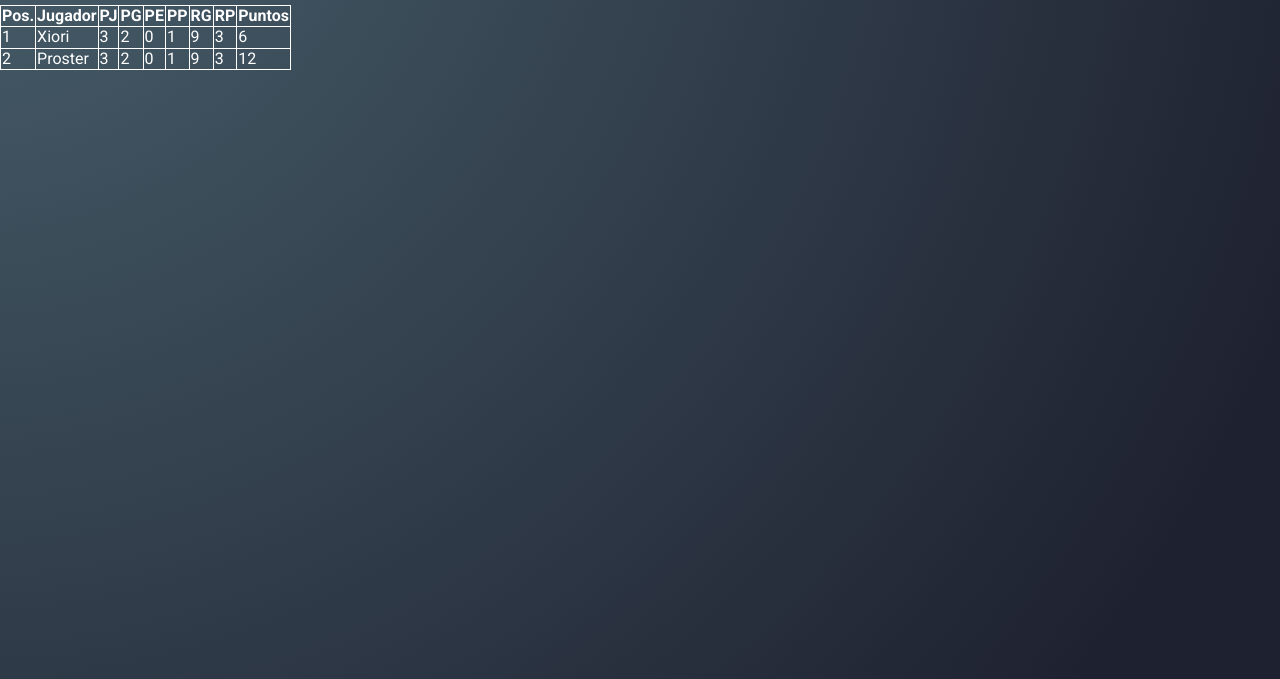
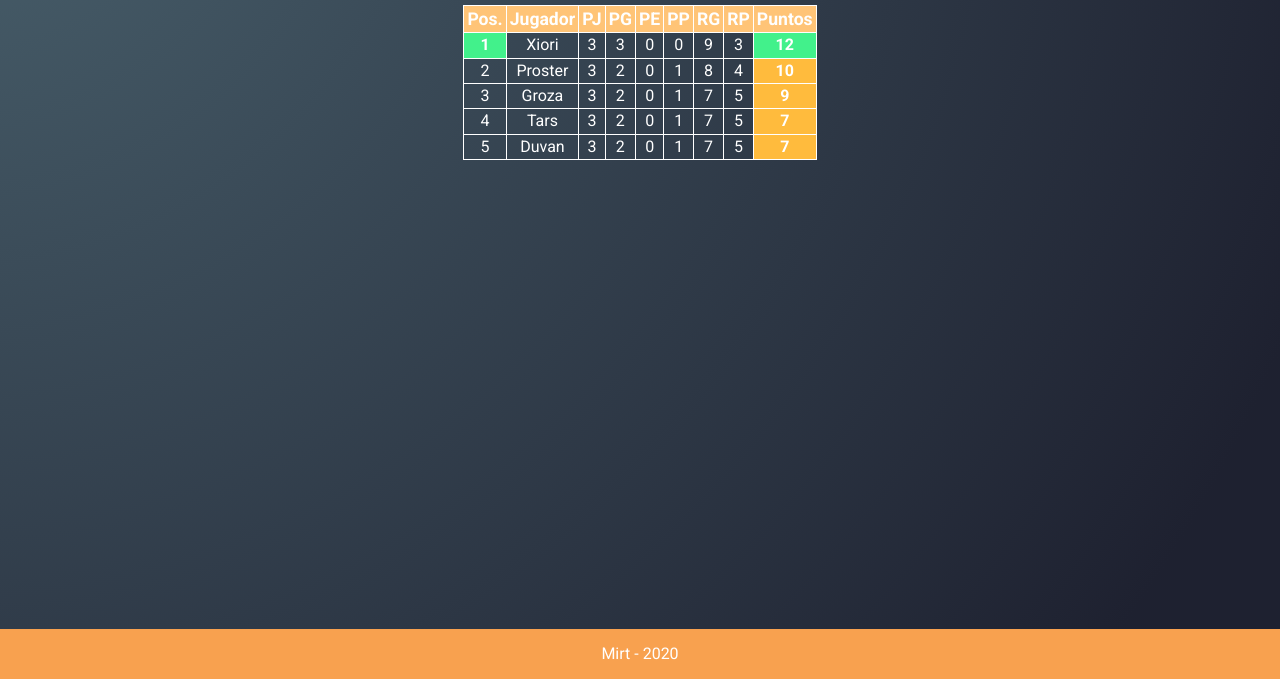
Before and after one commit to Mirt-one/liga-pvp, a plain HTML site: page clasificacion.html in a window 1280 px wide. Shown: the part 121-800 px from the top of the page. Drawn offline with Linux system fonts and the light colour scheme.

Commit message:
Estilos tabla de clasificacion

```diff
--- a/clasificacion.html
+++ b/clasificacion.html
@@ -24,7 +24,7 @@
     </header>
     <main>
         <section>
-            <h1>Clasificación de la Liga</h1>
+            <h1 class="titulo__clasificacion">Clasificación de la Liga</h1>
             <table class="table">
                 <tr>
                     <th class="table__head">Pos.</th>
@@ -38,15 +38,15 @@
                     <th class="table__head">Puntos</th>
                 </tr>
                 <tr>
-                    <td class="table__data">1</td>
+                    <td class="table__data table__data-lider">1</td>
                     <td class="table__data">Xiori</td>
                     <td class="table__data">3</td>
-                    <td class="table__data">2</td>
+                    <td class="table__data">3</td>
                     <td class="table__data">0</td>
-                    <td class="table__data">1</td>
+                    <td class="table__data">0</td>
                     <td class="table__data">9</td>
                     <td class="table__data">3</td>
-                    <td class="table__data">6</td>
+                    <td class="table__data table__data-lider">12</td>
                 </tr>
                 <tr>
                     <td class="table__data">2</td>
@@ -55,15 +55,48 @@
                     <td class="table__data">2</td>
                     <td class="table__data">0</td>
                     <td class="table__data">1</td>
-                    <td class="table__data">9</td>
+                    <td class="table__data">8</td>
+                    <td class="table__data">4</td>
+                    <td class="table__data table__data-puntos">10</td>
+                </tr>
+                <tr>
                     <td class="table__data">3</td>
-                    <td class="table__data">12</td>
+                    <td class="table__data">Groza</td>
+                    <td class="table__data">3</td>
+                    <td class="table__data">2</td>
+                    <td class="table__data">0</td>
+                    <td class="table__data">1</td>
+                    <td class="table__data">7</td>
+                    <td class="table__data">5</td>
+                    <td class="table__data table__data-puntos">9</td>
+                </tr>
+                <tr>
+                    <td class="table__data">4</td>
+                    <td class="table__data">Tars</td>
+                    <td class="table__data">3</td>
+                    <td class="table__data">2</td>
+                    <td class="table__data">0</td>
+                    <td class="table__data">1</td>
+                    <td class="table__data">7</td>
+                    <td class="table__data">5</td>
+                    <td class="table__data table__data-puntos">7</td>
+                </tr>
+                <tr>
+                    <td class="table__data">5</td>
+                    <td class="table__data">Duvan</td>
+                    <td class="table__data">3</td>
+                    <td class="table__data">2</td>
+                    <td class="table__data">0</td>
+                    <td class="table__data">1</td>
+                    <td class="table__data">7</td>
+                    <td class="table__data">5</td>
+                    <td class="table__data table__data-puntos">7</td>
                 </tr>
             </table>
         </section>
     </main>
-    <!-- <footer>
+    <footer>
         <p>Mirt - 2020</p>
-    </footer> -->
+    </footer>
 </body>
 </html>
--- a/css/style.css
+++ b/css/style.css
@@ -159,13 +159,37 @@ aside{
 }
 
 /* Estilos de Clasificacion */
+.titulo__clasificacion{
+    margin-left: 5%;
+}
+.table{
+    margin-left: auto;
+    margin-right: auto;
+
+
+}
+.table__head{
+    background-color: #ffc477;
+    font-size: 1.1rem;
+}
+.table__data-puntos{
+    background-color: rgb(255, 187, 61);
+    font-weight: 600;
+}
+.table__data-lider{
+    background-color: rgb(66, 241, 139);
+    font-weight: 600;
+}
 .table, .table__head, .table__data{
     border-collapse: collapse;
     border: 1px solid white;
+    padding: 3px;
+    text-align: center;
 }
 /* Footer */
 footer{
     position: absolute;
+    bottom: 0;
     text-align: center;
     height: 50px;
     width: 100%;
```
